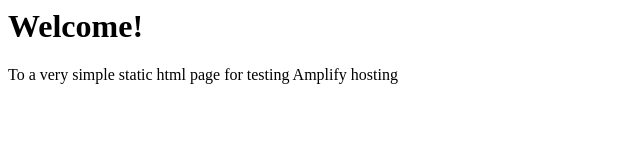
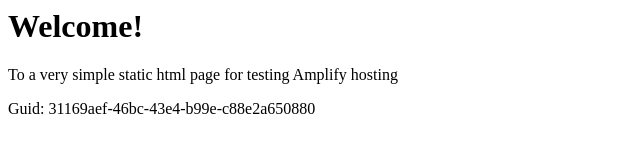
Before and after one commit to aws-aemilia-sin/Github-PR-Commit-Integration-Test-DoNotTouch-Gith-P5X5MO5I-v1-preprod-ap-southeast-1, a website: page src/index.html in a window 1280 px wide. Shown: the whole page, without its empty margins (0-640 px from the left). Drawn offline with Linux system fonts and the light colour scheme.

Commit message:
commit from integ tests

```diff
--- a/src/index.html
+++ b/src/index.html
@@ -1,3 +1,5 @@
+
+
 <html lang="en">
 
 <head>
@@ -10,6 +12,6 @@
 <body>
     <h1>Welcome!</h1>
     <p>To a very simple static html page for testing Amplify hosting</p>
-</body>
+    <p>Guid: 31169aef-46bc-43e4-b99e-c88e2a650880</p></body>
 
 </html>
```
